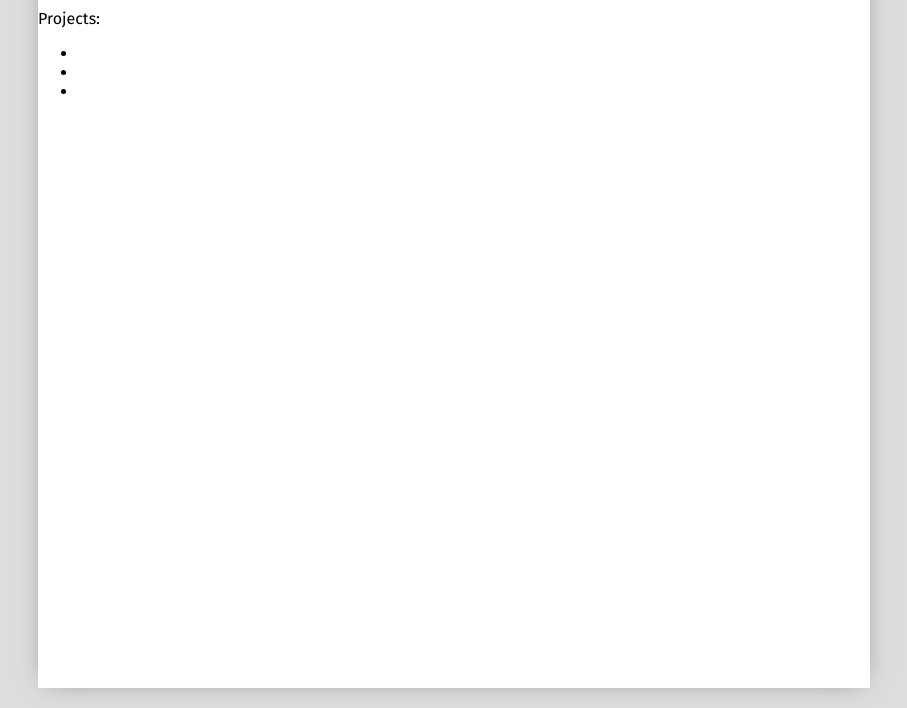
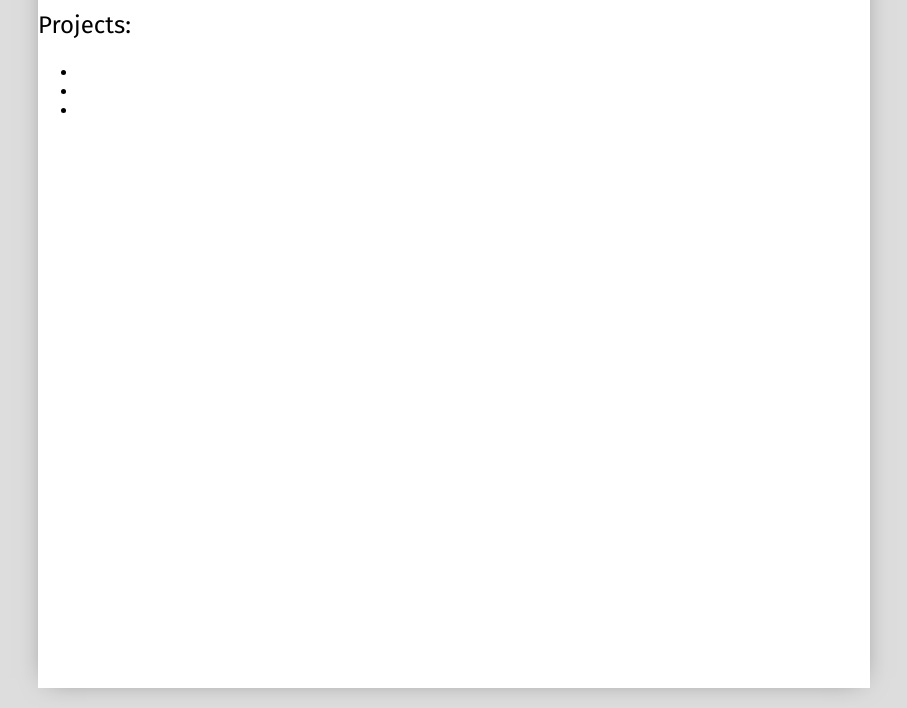
Before and after one commit to Beondel/Personal-Website, a plain HTML site: page index.html in a window 1280 px wide. Shown: the part 92-800 px from the top of the page, without its empty margins (186-1093 px from the left). Drawn offline with Linux system fonts and the light colour scheme.

Commit message:
projects

```diff
--- a/index.html
+++ b/index.html
@@ -9,12 +9,14 @@
     <body bgcolor="#dddddd">
         <div id="body">
             <h1 id="title">Ben MacMillan</h1>
-            <p class="section">Projects:</p>
-            <ul>
-                <li></li>
-                <li></li>
-                <li></li>
-            </ul>
+            <div class="section">
+                <p>Projects:</p>
+                <ul>
+                    <li></li>
+                    <li></li>
+                    <li></li>
+                </ul>
+            </div>
         </div>
     </body>
 </html>
--- a/style.css
+++ b/style.css
@@ -20,3 +20,11 @@
     margin: auto;
     box-shadow: 0px 0px 25px -10px rgba(0,0,0,0.5);
 }
+
+.section {
+    left: 60px;
+}
+
+.section > p {
+    font-size: x-large;
+}
```
